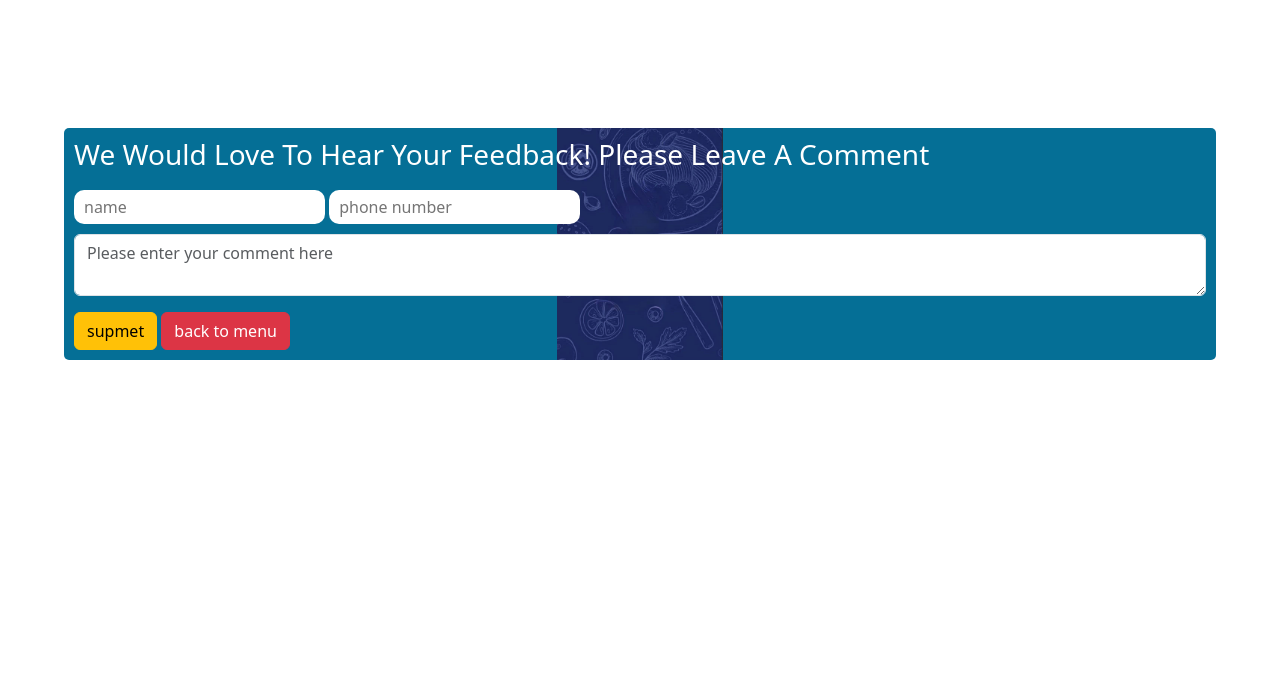
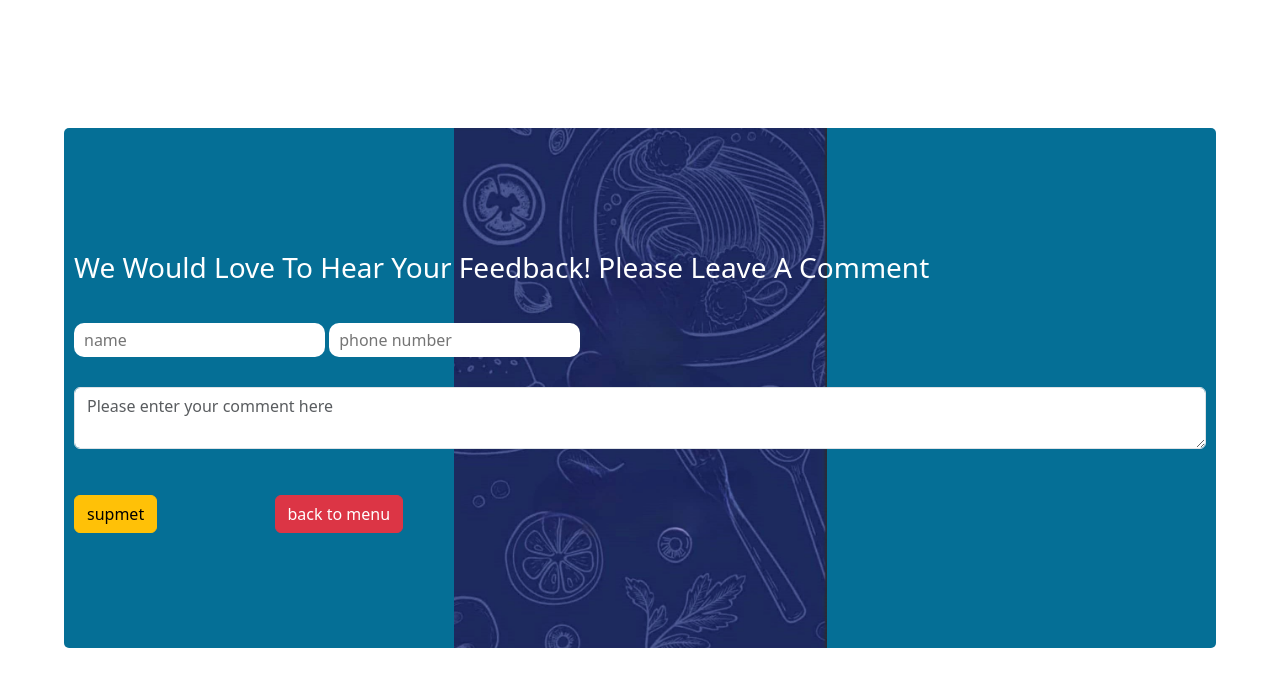
Before and after one commit to AmrMohamedELsman/home-station, a plain HTML site: page index.html in a window 1280 px wide. Both pictures are taken after a click on the element "Guest Comments". Drawn offline with nearby package versions, Linux system fonts and the light colour scheme; no server answers.

Commit message:
Update style.css

```diff
--- a/style.css
+++ b/style.css
@@ -451,11 +451,24 @@ section{
     display: none;
 }
 
+.gestform{
+    height: 500px;
+    padding: 10% 0;
+}
+
 .gestform input{
-    margin: 10px 0;
+    margin: 30px 0;
 }
 .gestform h3{
     color: white;
+}
+
+.gestform button{
+    margin-top: 30px;
+}
+
+#backbtngect{
+    margin-left: 10%;
 }
 .miansoftCard{
     background-color: #f6f7f8;
```
